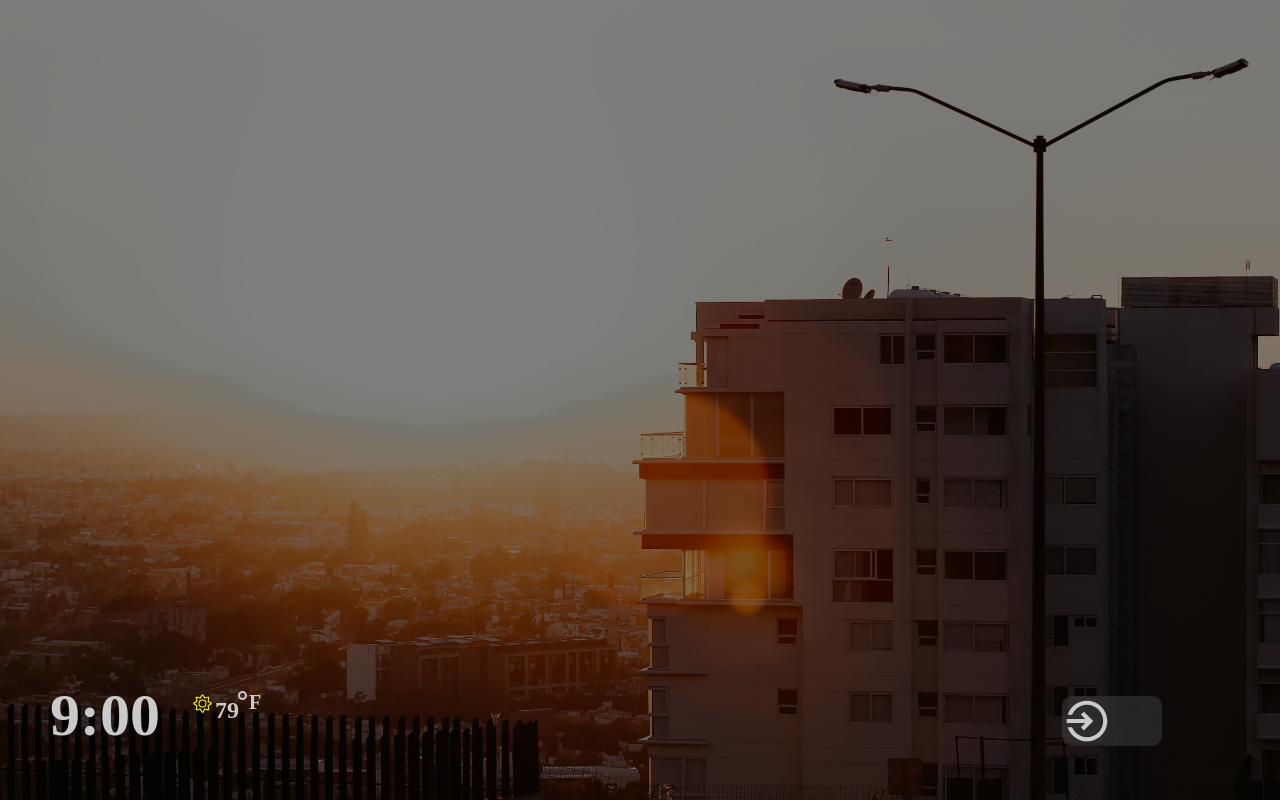
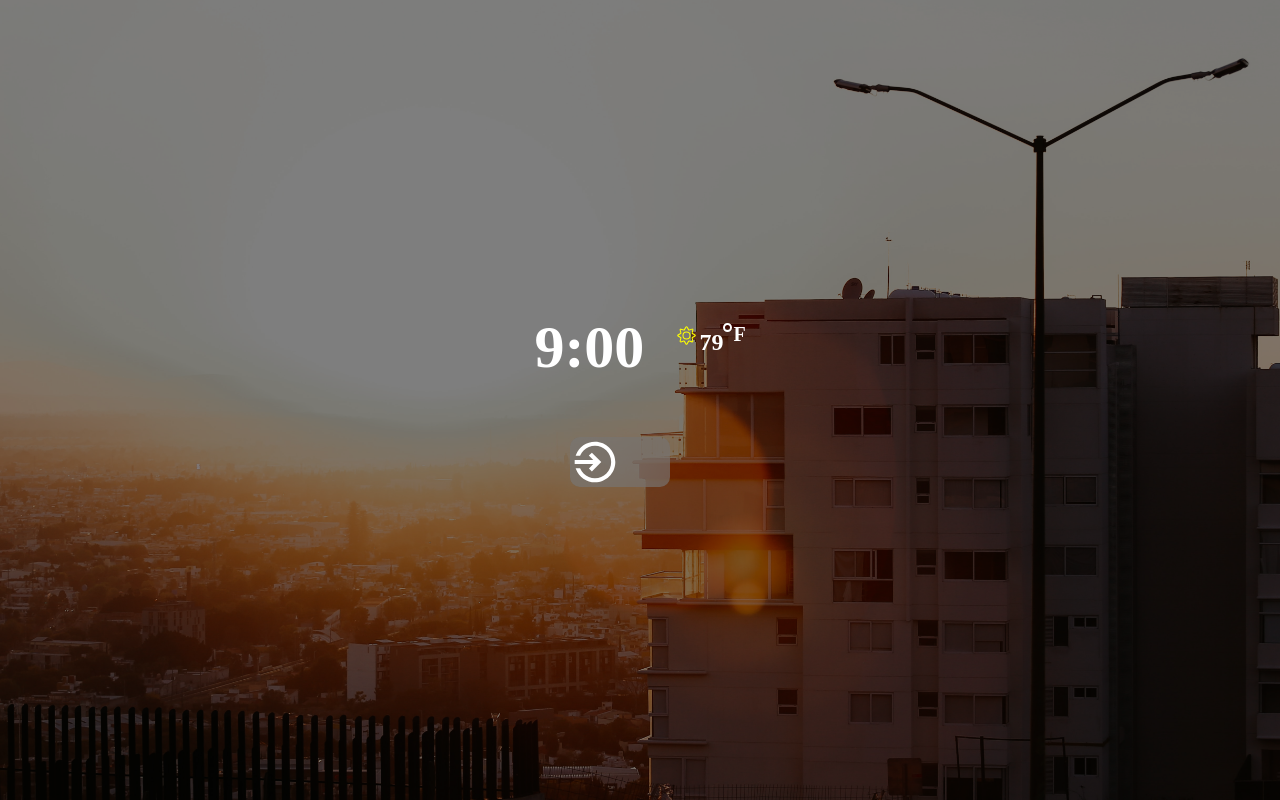
Before and after one commit to venkatesh-sdev/weather-app, a React (Create React App) app: page / in a window 1280 px wide. Built offline with nearby package versions, Linux system fonts and the light colour scheme.

Commit message:
content centered

```diff
--- a/src/components/LockScreenContent/LockScreenContent.css
+++ b/src/components/LockScreenContent/LockScreenContent.css
@@ -4,14 +4,17 @@
   backdrop-filter: blur(px);
   overflow: hidden;
   position: relative;
+  display: grid;
+  place-items: center;
 }
 
 .LockScreen_Content {
-  position: absolute;
-  bottom:50px;
-  left:50px;
+
   display: flex;
-  justify-content: space-between;
+  justify-content: center;
+  align-items: center;
+  gap:40px;
+  flex-direction: column;
   width: 90%;
   overflow: hidden;
 
@@ -60,7 +63,7 @@
 .LockScreen_Login {
   width: 100px;
   height: 50px;
-  background-color: rgba(120, 120, 120, 0.244);
+  background-color: rgba(120, 120, 120, 0.61);
   border-radius: 10px;
   display: flex;
   align-items: center;
--- a/src/components/LoginFrom/LoginForm.css
+++ b/src/components/LoginFrom/LoginForm.css
@@ -1,5 +1,5 @@
 :root {
-  --font-color: rgb(202, 202, 202);
+  --font-color: rgb(255, 255, 255);
 }
 
 .LoginForm {
```
